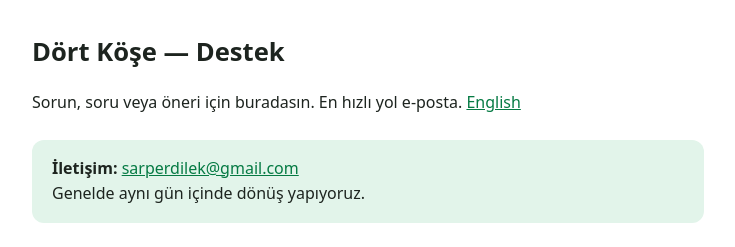
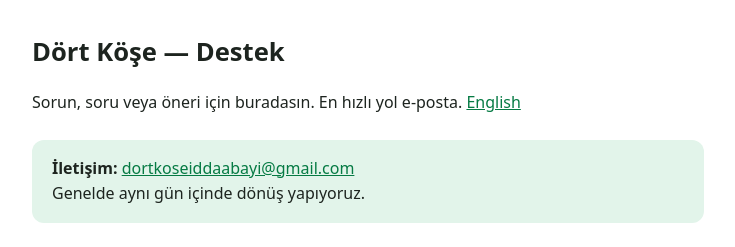
Before and after one commit to dortkoseiddaa/dortkoseiddaa.github.io, a plain HTML site: page destek/index.html in a window 1280 px wide. Shown: the top 247 px of the page, without its empty margins (272-1007 px from the left). Drawn offline with Linux system fonts and the light colour scheme.

Commit message:
Gizlilik ve iletisim bilgisi guncellendi (Meta olcumu, kullanici icerigi, yeni adres)

```diff
--- a/destek/index.html
+++ b/destek/index.html
@@ -17,7 +17,7 @@
 <p>Sorun, soru veya öneri için buradasın. En hızlı yol e-posta. <a href="/support/">English</a></p>
 
 <div class="contact">
-  <strong>İletişim:</strong> <a href="mailto:sarperdilek@gmail.com">sarperdilek@gmail.com</a><br>
+  <strong>İletişim:</strong> <a href="mailto:dortkoseiddaabayi@gmail.com">dortkoseiddaabayi@gmail.com</a><br>
   Genelde aynı gün içinde dönüş yapıyoruz.
 </div>
 
```
